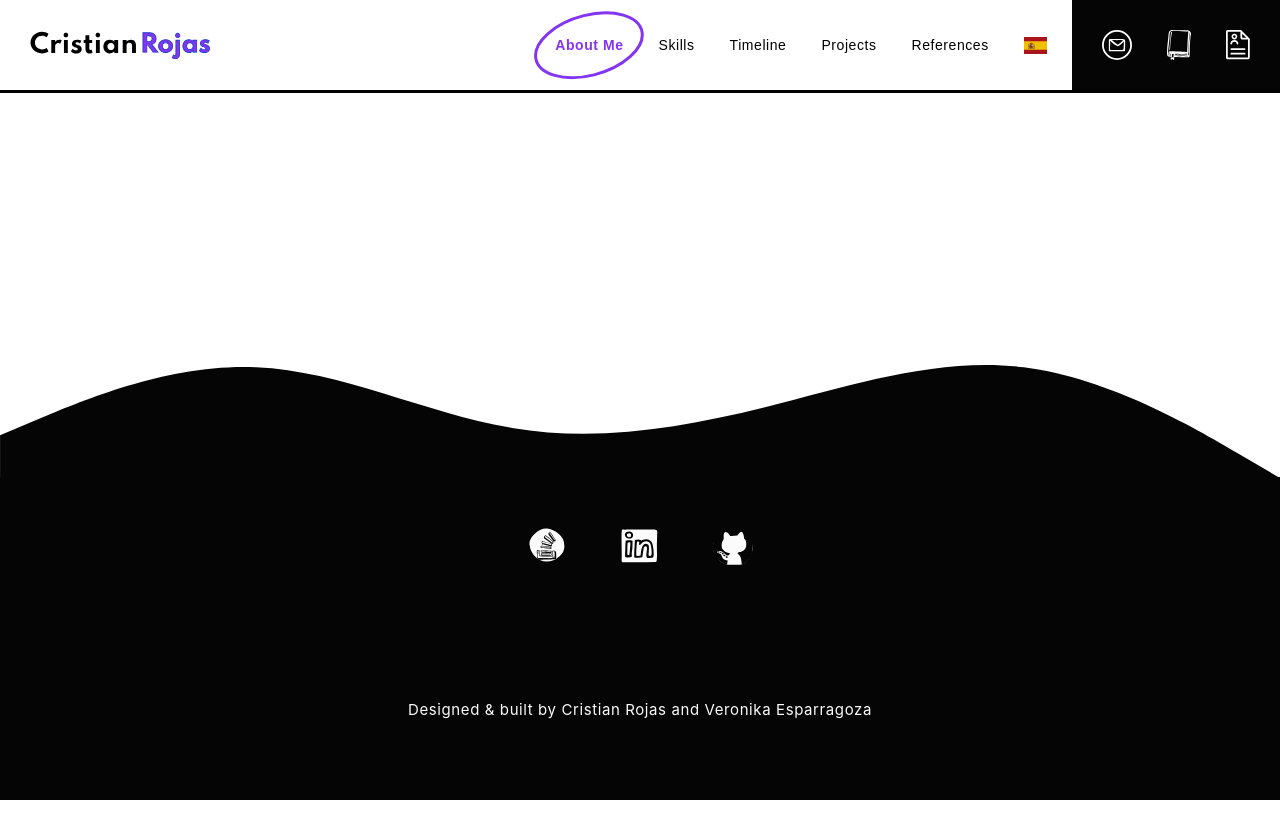
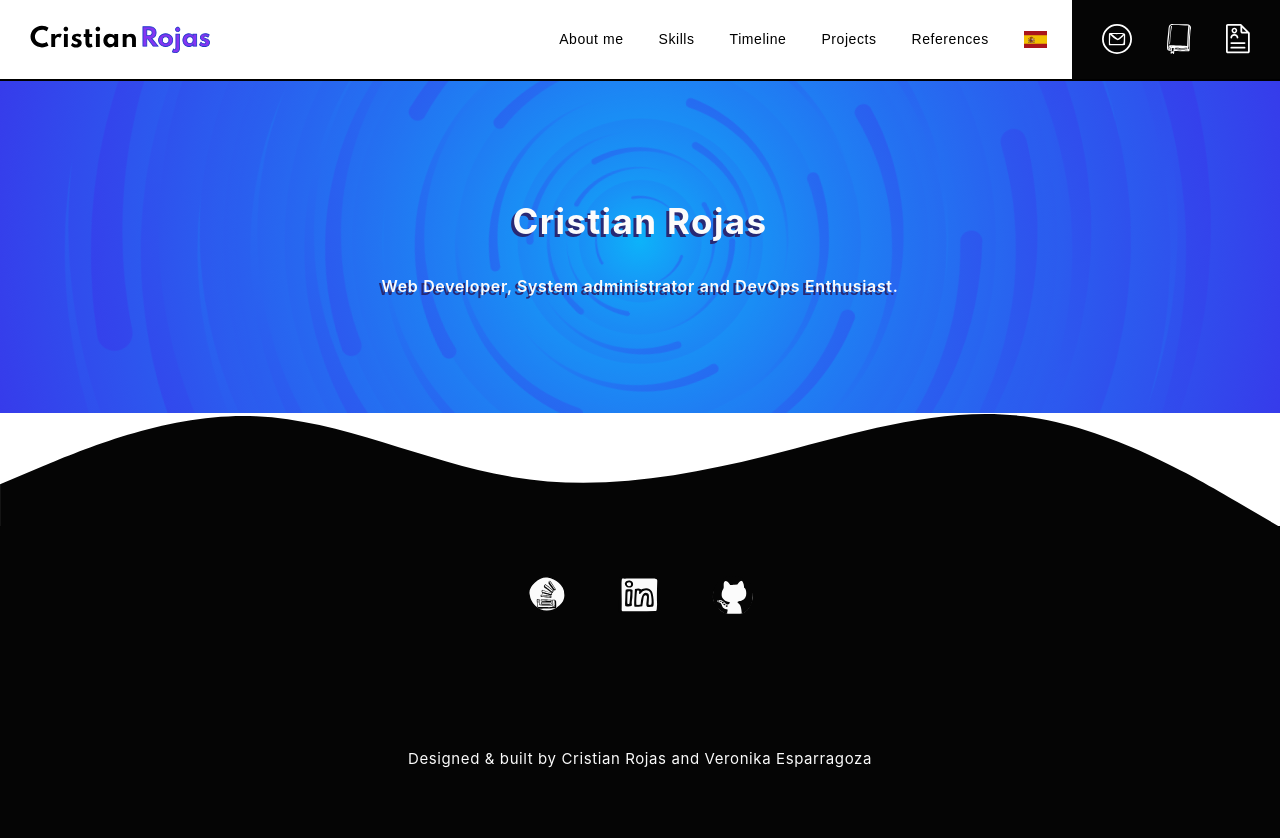
Before and after one commit to Cristian-Rojas-Cruz/cristianrojas, a Next.js app: page / in a window 1280 px wide. Shown: the top 838 px of the page. Before the commit the page ends 800 px from the top, so only its background shows below. Built offline with nearby package versions, Linux system fonts and the light colour scheme.

Commit message:
feat: navbar completed... for now ;)

```diff
--- a/src/components/Navbar.tsx
+++ b/src/components/Navbar.tsx
@@ -1,87 +1,104 @@
 import { useWindowSize } from "@/utils/hooks";
 import Link from "next/link";
-import { useEffect, useRef, useState } from "react";
 
 type Props = {
     className?: string
 }
 
+const navbarInfo = {
+  navigation: [
+    {
+      title: "About me",
+      href: "/#about-me",
+      image: "/home.svg"
+    },
+    {
+      title: "Skills",
+      href: "/#skills",
+      image: "/briefcase.svg"
+    },
+    {
+      title: "Timeline",
+      href: "/#timeline",
+      image: "/clock.svg"
+    },
+    {
+      title: "Projects",
+      href: "/#projects",
+      image: "/projects-icon.svg"
+    },
+    {
+      title: "References",
+      href: "/#references",
+      image: "/persons-icon.svg"
+    },
+  ],
+  navigationHighlight: [
+    {
+      alt: "email",
+      href: "#",
+      image: "/email-icon.svg"
+    },
+    {
+      alt: "book",
+      href: "#",
+      image: "/book-closed.svg"
+    },
+    {
+      alt: "CV",
+      href: "#",
+      image: "/cv.svg"
+    },
+
+  ]
+}
+
 const Navbar: React.FC<Props> = (props: Props) => {
     const { width } = useWindowSize();
-    const [activeLink, setActiveLink] = useState<number>(0);
-    const navbarRef = useRef<HTMLDivElement>(null);
 
-    const updateNavbar = (event: React.MouseEvent<HTMLAnchorElement>, index: Number) => {
-        if (navbarRef.current && index !== activeLink) {
-            if (navbarRef.current.children[activeLink].children[0].className === "navbar-link-highlight__ellipse" ){
-                navbarRef.current.children[activeLink].classList.remove("navbar-link-highlight");
-                navbarRef.current.children[activeLink].children[0].remove();
-            }
+    const updateNavbar = (event: React.MouseEvent<HTMLAnchorElement>) => {
+      const target = event.target as Element;
+      const navigation = document.getElementById("navigation")
 
-            Array.from(navbarRef.current.children).forEach((element, index) => {
-                if (element === event.target) {
-                    setActiveLink(index)
-                    element.classList.add("navbar-link-highlight");
+      if (navigation) {
+        const navItems: HTMLCollection = navigation.children;
+        Array.from(navItems).forEach((link) => {
+          link.classList.remove("navbar-link-highlight");
+          if(link.children.length > 0) {
+            link.children[0].classList.remove("navbar-link-highlight");
+          }
+        })
+      }
 
-                    const image = document.createElement("img")
-                    image.src = "/purple-ellipse.svg";
-                    image.alt = "";
-                    image.classList.add("navbar-link-highlight__ellipse");
-
-                    element.prepend(image)
-                }
-            });
-        }
+      target.classList.toggle("navbar-link-highlight")
     };
 
-    const generateImg = (src: string, alt: string, className?: string) => {
-        return (
-            <img src={src} alt={alt} className={className?className:""} />
-        )
-    }
-
     const getNavbarLinkContent = (iconLink: string, text:string) => {
-        if (width <= 768) {
-            return (
-                <>{generateImg(iconLink, text)}</>
-            )
+        if (width <= 900) {
+            return <img src={iconLink} alt={text} />
         }
         return text;
     }
 
-    const getNavbarMainLinks = () => (
-        <>
-            <Link className="navbar-link navbar-link-highlight" onClick={(e) => updateNavbar(e,0)} href="/#about-me">
-                <img className="navbar-link-highlight__ellipse" src="/purple-ellipse.svg" alt="" /> {  getNavbarLinkContent("/home.svg" , "About Me") }
-            </Link>
-            <Link className="navbar-link" onClick={(e) => updateNavbar(e,1)} href="/#skills">{ getNavbarLinkContent("/briefcase.svg" , "Skills") }</Link>
-            <Link className="navbar-link" onClick={(e) => updateNavbar(e,2)} href="/#timeline">{ getNavbarLinkContent("/clock.svg" , "Timeline") }</Link>
-            <Link className="navbar-link" onClick={(e) => updateNavbar(e,3)} href="/#projects">{ getNavbarLinkContent("/projects-icon.svg" , "Projects") }</Link>
-            <Link className="navbar-link" onClick={(e) => updateNavbar(e,4)} href="/#references">{ getNavbarLinkContent("/persons-icon.svg" , "References") }</Link>
-
-        </>
-    )
-
-    const getNavbarSecondaryLinks = () => (
-        <>
-            <Link className="navbar-link navbar-link-highlight" href="/#test"><img src="/email-icon.svg" alt="email" /></Link>
-            <Link className="navbar-link" href="/#test"><img src="/book-closed.svg" alt="book" /></Link>
-            <Link className="navbar-link" href="/#test"><img src="/cv.svg" alt="CV" /></Link>
-        </>
-    )
-
-
     return (
         <div className={"navbar " + ((props.className)?props.className:"")} >
-            <div className="navbar__main" ref={navbarRef}>
-                { getNavbarMainLinks() }
+            <div className="navbar__main" id="navigation">
+                {
+                  navbarInfo.navigation.map((link,index) => {
+                    return <Link className="navbar-link" key={"navigation__main-nav-link-"+index} onClick={updateNavbar} href={link.href}>{ getNavbarLinkContent(link.image , link.title) }</Link>
+                  })
+                }
             </div>
             <div className="navbar__middle">
-              <img src="/spain-flag.svg" alt="language" />
+              <img src="/spain-flag.svg" alt="language"/>
             </div>
 
             <div className="navbar__secondary">
-                { getNavbarSecondaryLinks() }
+                {
+                  navbarInfo.navigationHighlight.map((link, index) => {
+                    return <Link className="navbar-link" key={"navigation__secondary-nav-link-"+index} href={link.href}><img src={link.image} alt={link.alt} /></Link>
+                  })
+                }
             </div>
         </div>
     )
--- a/src/pages/index.tsx
+++ b/src/pages/index.tsx
@@ -9,7 +9,7 @@ import References from '@/sections/References';
 const Home: NextPage = () => {
   return (
     <>
-      {/* <Banner/> */}
+      <Banner/>
 
       {/* <AboutMe />
       <TechnicalSkills />
--- a/src/styles/base/_globals.base.scss
+++ b/src/styles/base/_globals.base.scss
@@ -22,5 +22,5 @@ p, a, span, i, h1 {
 }
 
 .content {
-    margin-top: 93px;
+    margin-top: 68px;
 }
--- a/src/styles/components/_banner.components.scss
+++ b/src/styles/components/_banner.components.scss
@@ -3,19 +3,22 @@
     display: flex;
     justify-content: center;
     align-items: center;
-    height: 70vh;
     width: 100%;
     position: relative;
     overflow: hidden;
+    padding: 100px 0px;
 
     &__image{
-        width: 200%;
+      width: 115vw;
         position: absolute;
         transform: rotate(0deg);
         animation:spin 7s linear infinite;
 
         @include breakpoint($tablet) {
-            width: 300%;
+          width: 160vw;
+        }
+        @include breakpoint($mobile-m) {
+          width: 300vw;
         }
     }
 
@@ -28,14 +31,14 @@
         }
 
         p {
-            font-size: 20px;
+            font-size: 16px;
             font-weight: 600;
             line-height: 22.4px;
         }
 
         h1 {
-            font-size: 50px;
-            line-height: 68.09px;
+            font-size: 35px;
+            line-height: 60px;
             font-weight: 700;
         }
     }
--- a/src/styles/components/_header.components.scss
+++ b/src/styles/components/_header.components.scss
@@ -3,12 +3,13 @@
     z-index: 1;
     top: 0px;
     background-color: $primary-white-background-color;
-    border-bottom: 3px solid $primary-black-border;
+    border-bottom: 2px solid $primary-black-border;
     width: 100%;
+    margin-top: -1px;
 
     display: flex;
     justify-content: space-between;
-    height: 90px;
+    height: 80px;
 
 
     &__logo {
--- a/src/styles/components/_navbar.components.scss
+++ b/src/styles/components/_navbar.components.scss
@@ -34,21 +34,18 @@
 
         }
 
-        .navbar-link-highlight {
+        .navbar-link {
+
+          img {
+            height: 25px;
+          }
+
+          &-highlight {
             position: relative;
             color: $primary-purple-color;
             font-weight: bold;
-
-            &__ellipse {
-                position: absolute;
-                top: 50%;
-                left: 50%;
-                transform: translate(-50%, -50%);
-
-                @include breakpoint($navbar-icons-breakpoint) {
-                    display: none;
-                }
-            }
+            filter: invert(0.5) sepia(1) saturate(210) hue-rotate(278deg);
+          }
         }
     }
 
```
